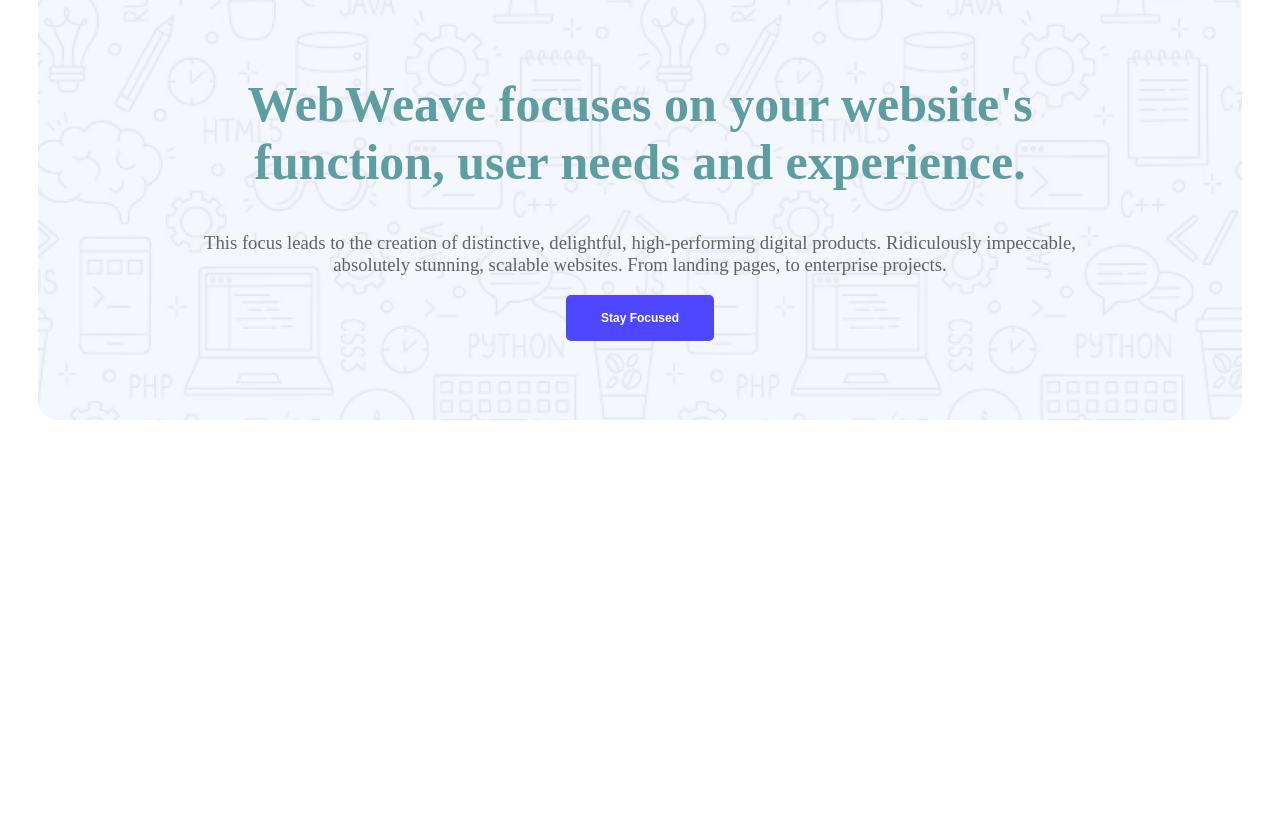
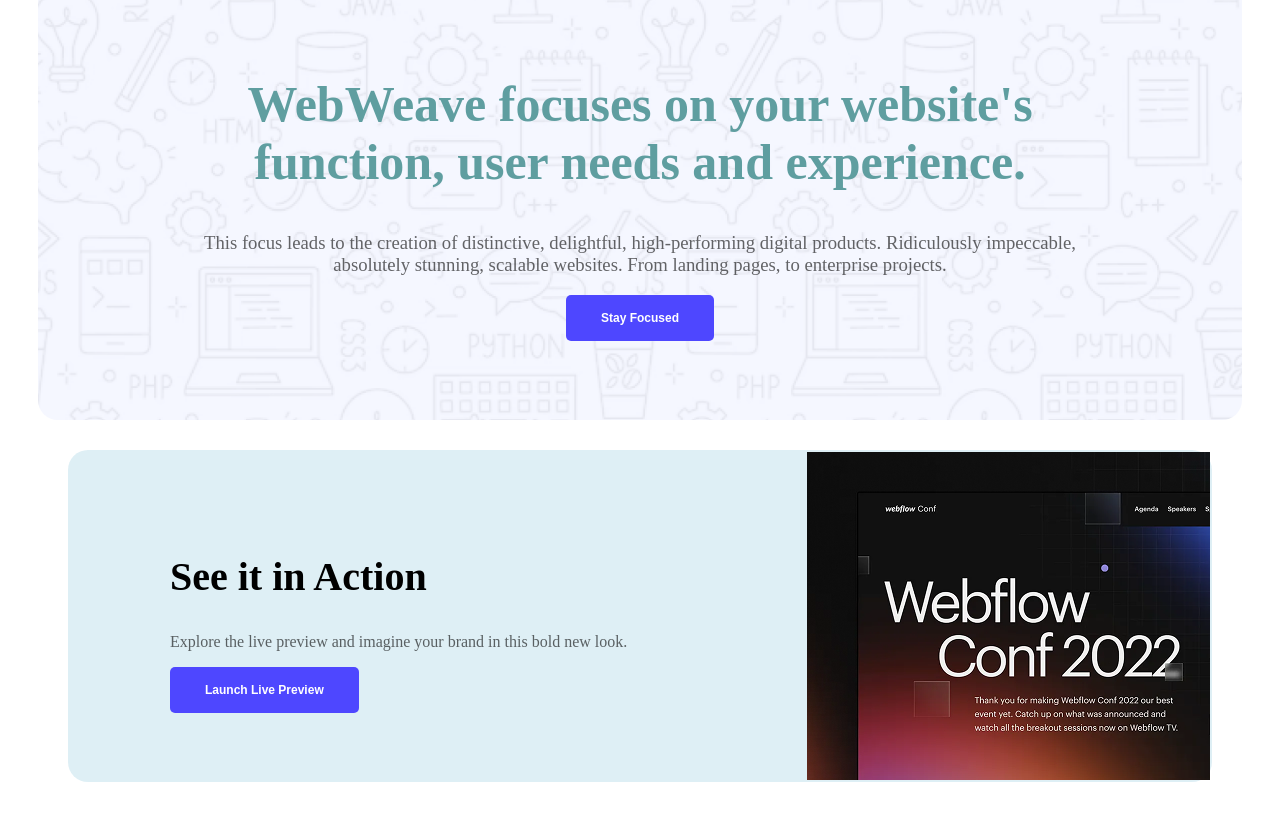
Before and after one commit to Jyotishaikh/assignment1, a plain HTML site: page index.html in a window 1280 px wide. Shown: the part 160-973 px from the top of the page. Before the commit the page ends 800 px from the top, so only its background shows below. Drawn offline with Linux system fonts and the light colour scheme.

Commit message:
action-section

```diff
--- a/index.html
+++ b/index.html
@@ -15,7 +15,7 @@
         <section class="hero-container">
 
             <div class="banner-content">
-                <h1 class=" hero-heading">WebWeave focuses on your website's function, user needs and experience.</h1>
+                <h2 class=" hero-heading">WebWeave focuses on your website's function, user needs and experience.</h2>
                 <h3 class="hero-subtitle">
                     This focus leads to the creation of distinctive, delightful, high-performing digital products.
                     Ridiculously impeccable, absolutely stunning, scalable websites. From landing pages, to enterprise projects.
@@ -28,7 +28,23 @@
 
     </header>
     <main>
+        <section class="action-section">
 
+                <div class="text-action">
+                    <h2 >See it in Action</h2>
+                    <p>Explore the live preview and imagine your brand in this bold new look.</p>
+                    <a href=""><button class="commonbutton">Launch Live Preview</button></a>
+                </div>
+                <div class="image-action">
+                    <img src="/assests/wc-mini.png" alt="">
+
+                </div>
+
+
+        </section>
+        <section class="productive-user">
+
+        </section>
     </main>
     <footer>
 
--- a/style/style.css
+++ b/style/style.css
@@ -53,3 +53,35 @@ nav{
     color:rgba(0, 0, 0, 60%);
     font-weight: 500;
 }
+/* action-section style */
+.action-section{
+    display: flex;
+    align-items: center;
+    justify-content: space-between;
+    background-color: rgba(173, 216, 230,40%);
+    width: 1140px;
+    height: 330px;
+    margin: 0 auto;
+    padding: 1px 2px;
+    border-radius: 20px;
+
+
+}
+.text-action{
+    padding: 100px;
+}
+.text-action h2{
+    font-size: 40px;
+    font-weight: 600;
+}
+.text-action p{
+    color:rgba(0, 0, 0, 60%);
+}
+
+.image-action{
+    width: 403px;
+    height: 328px;
+    border-radius: 50px;
+
+}
+/* productive-user  */
```
Also changed, not shown: assests/avatar.png (added), assests/icon-star.png (added), assests/wc-big.png (added), assests/wc-mini.png (added).
